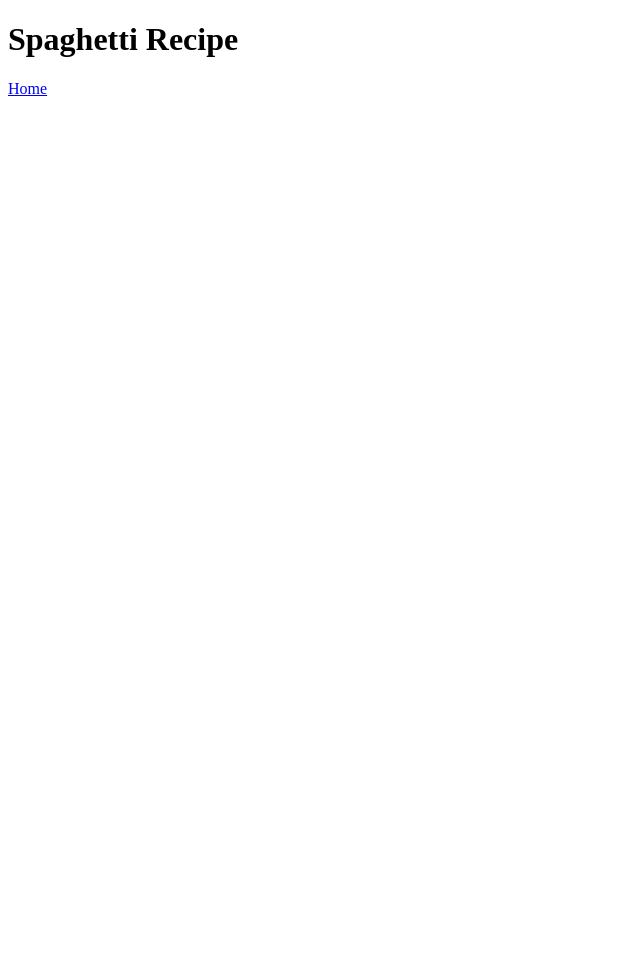
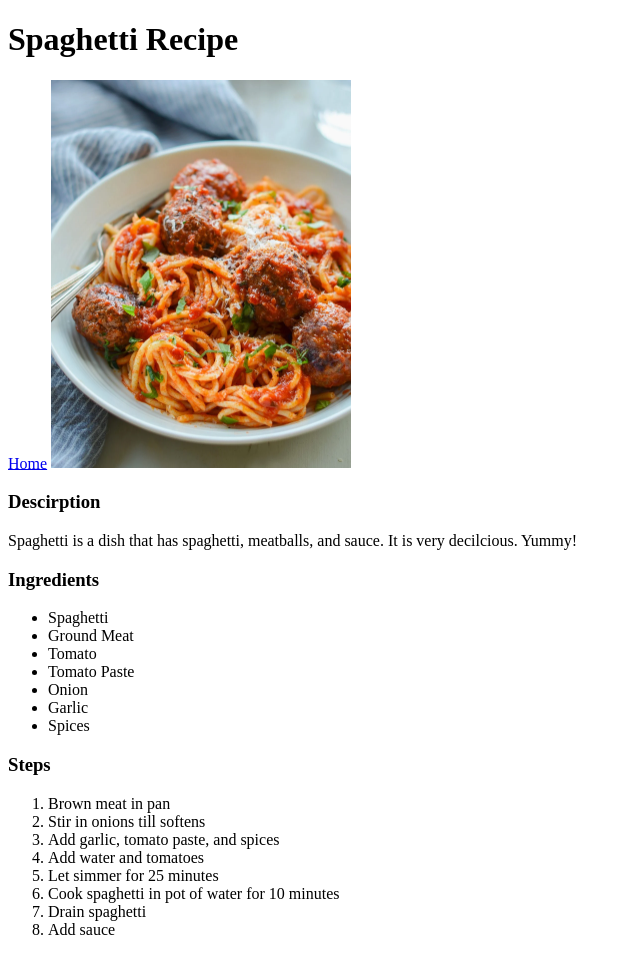
Before and after one commit to JaKLe335/odin-recipes, a plain HTML site: page recipes/spaghetti.html in a window 1280 px wide. Shown: the whole page, without its empty margins (0-640 px from the left). Before the commit the page ends 800 px from the top, so only its background shows below. Drawn offline with Linux system fonts and the light colour scheme.

Commit message:
Update spaghetti page
Add picture of spaghetti, add description of spaghetti, add ingredients
of spaghetti, and add steps of spaghetti for complete recipe page.

```diff
--- a/recipes/spaghetti.html
+++ b/recipes/spaghetti.html
@@ -7,5 +7,29 @@
 	<body>
 		<h1>Spaghetti Recipe</h1>
 		<a href="../index.html">Home</a>
+		<img src="../images/spaghetti.webp" alt="Spaghetti and Meatballs" width="300">
+		<h3>Descirption</h3>
+		<p> Spaghetti is a dish that has spaghetti, meatballs, and sauce. It is very decilcious. Yummy!</p>
+		<h3>Ingredients</h3>
+		<ul>
+			<li>Spaghetti</li>
+			<li>Ground Meat</li>
+			<li>Tomato</li>
+			<li>Tomato Paste</li>
+			<li>Onion</li>
+			<li>Garlic</li>
+			<li>Spices</li>
+		</ul>
+		<h3>Steps</h3>
+		<ol>
+			<li>Brown meat in pan</li>
+			<li>Stir in onions till softens</li>
+			<li>Add garlic, tomato paste, and spices</li>
+			<li>Add water and tomatoes</li>
+			<li>Let simmer for 25 minutes</li>
+			<li>Cook spaghetti in pot of water for 10 minutes</li>
+			<li>Drain spaghetti</li>
+			<li>Add sauce</li>
+		</ol>
 	</body>
 </html>
```
